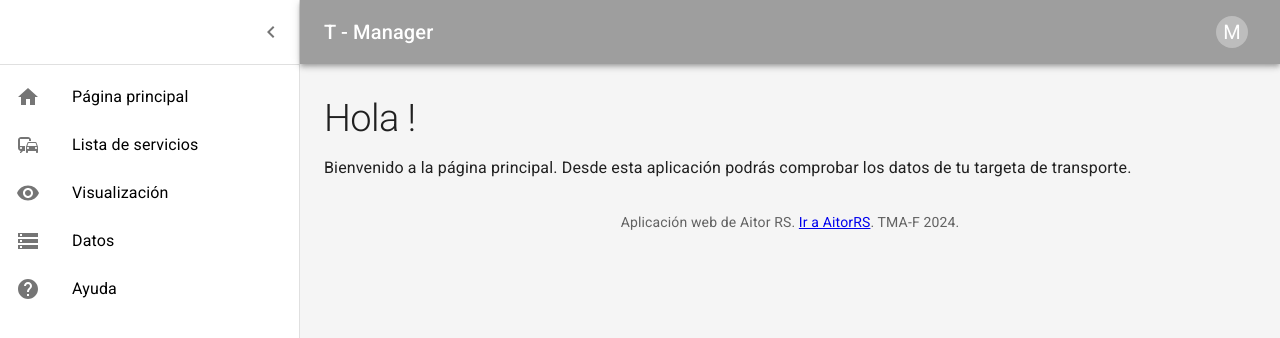
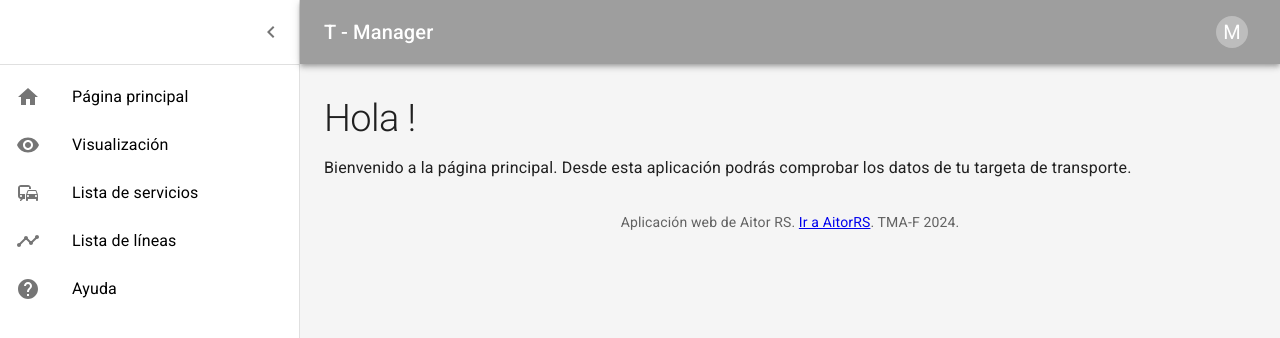
Before and after one commit to aitorrs400/aitorrs-tma-f, a React (Vite) app: page /home in a window 1280 px wide. Shown: the top 338 px of the page. Built offline with nearby package versions, Linux system fonts and the light colour scheme; sample sign-in values are in the browser's storage.

Commit message:
Cambios datos menu

```diff
--- a/src/data/sidebarData.js
+++ b/src/data/sidebarData.js
@@ -1,5 +1,6 @@
 import HomeIcon from '@mui/icons-material/Home';
 import CommuteIcon from '@mui/icons-material/Commute';
+import TimelineIcon from '@mui/icons-material/Timeline';
 import VisibilityIcon from '@mui/icons-material/Visibility';
 import StorageIcon from '@mui/icons-material/Storage';
 import HelpIcon from '@mui/icons-material/Help';
@@ -12,19 +13,19 @@ export const sidebarData = [
         link: '/home'
     },
     {
+        label: 'Visualización',
+        icon: VisibilityIcon,
+        link: '/view'
+    },
+    {
         label: 'Lista de servicios',
         icon: CommuteIcon,
         link: '/services'
     },
     {
-        label: 'Visualización',
-        icon: VisibilityIcon,
-        link: '/view'
-    },
-    {
-        label: 'Datos',
-        icon: StorageIcon,
-        link: '/data'
+        label: 'Lista de líneas',
+        icon: TimelineIcon,
+        link: '/lines'
     },
     {
         label: 'Ayuda',
```
